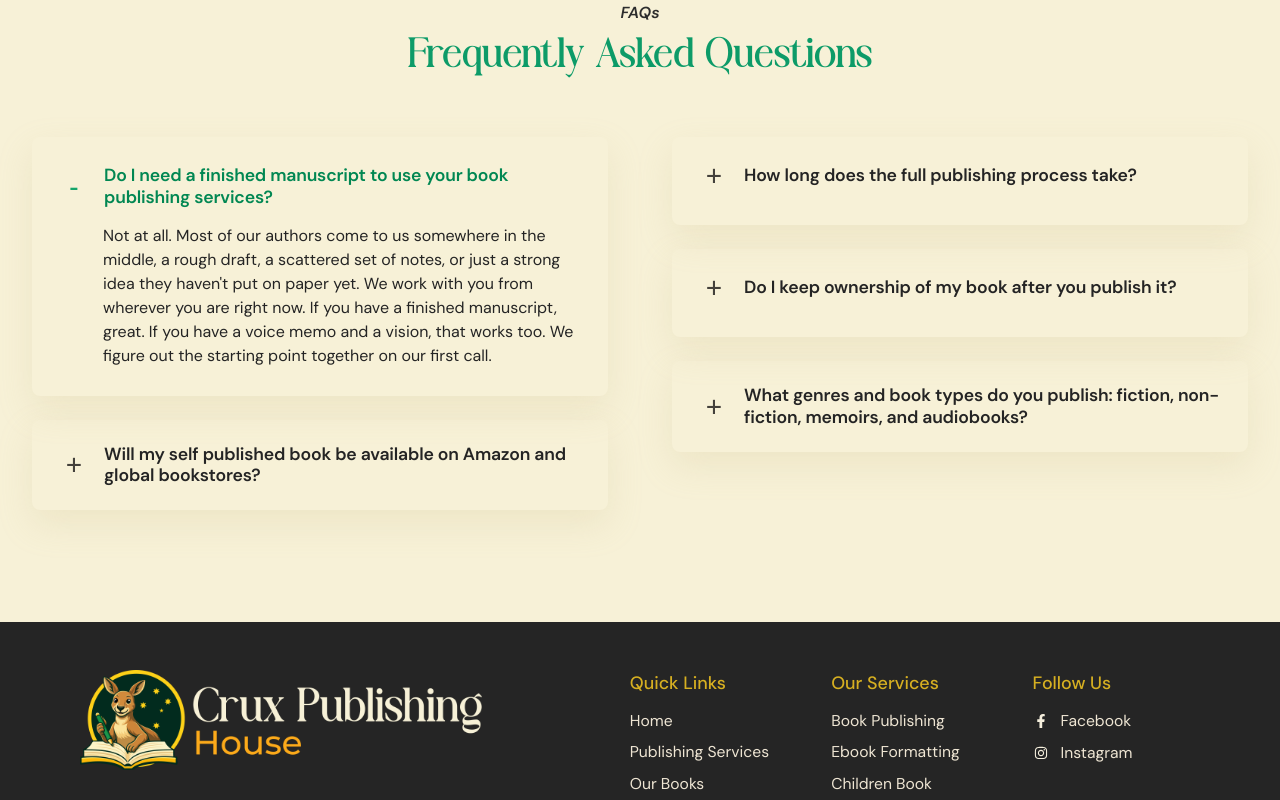
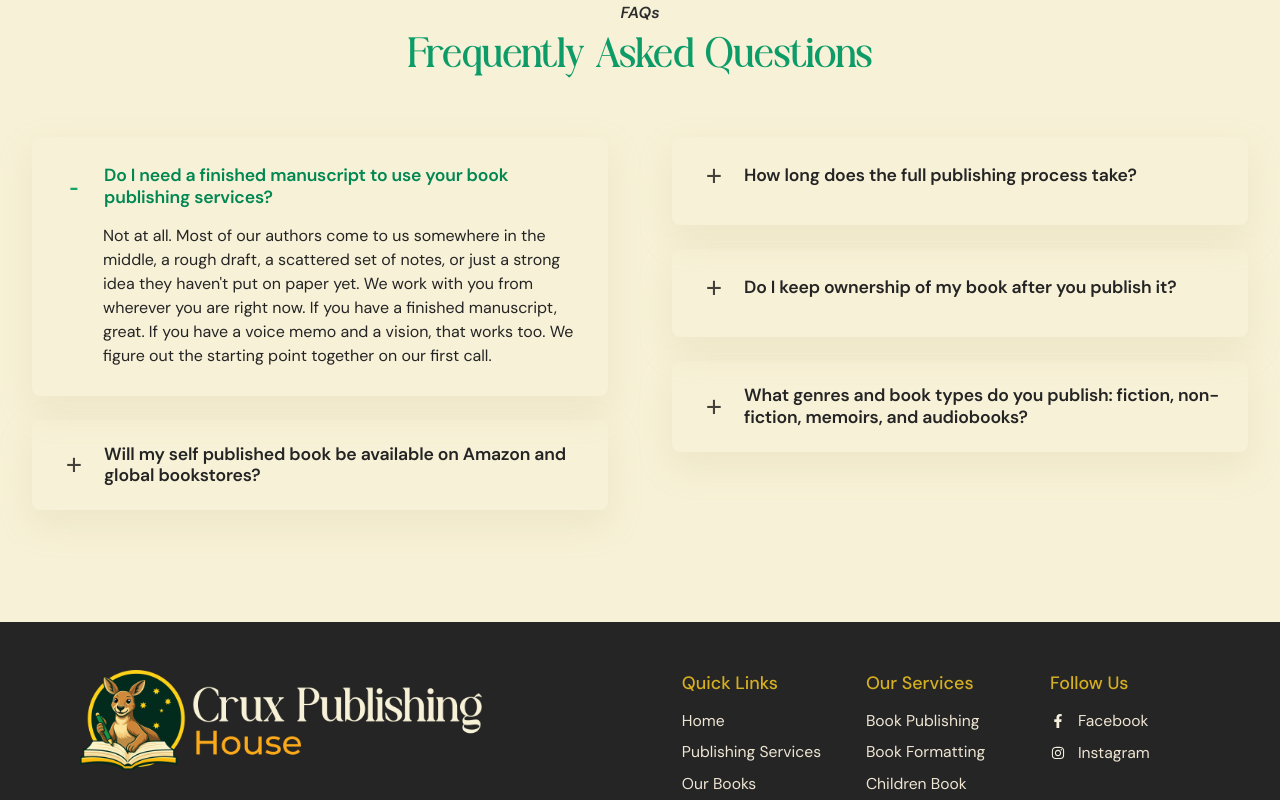
Before and after one commit to BemBexLab/southern_cross_publishing, a Next.js app: page / in a window 1280 px wide. Shown: the part 11200-12000 px from the top of the page. Built offline with nearby package versions, Linux system fonts and the light colour scheme; no server answers.

Commit message:
Updated Codebase

```diff
--- a/components/Footer.tsx
+++ b/components/Footer.tsx
@@ -16,15 +16,15 @@ const quickLinks = [
 
 const services = [
   { label: "Book Publishing", href: "/publishing-services" },
-  { label: "Ebook Formatting", href: "/publishing-services/ebook-formatting" },
+  { label: "Book Formatting", href: "/publishing-services/book-formatting" },
   {
     label: "Children Book",
     href: "/publishing-services/childrenbook-publishing",
   },
   { label: "Book Marketing", href: "/publishing-services/book-marketing" },
   {
-    label: "E-Book Writing Service",
-    href: "/publishing-services/e-book-writing-service",
+    label: "Book Writing Service",
+    href: "/publishing-services/book-writing-service",
   },
 ];
 
```
